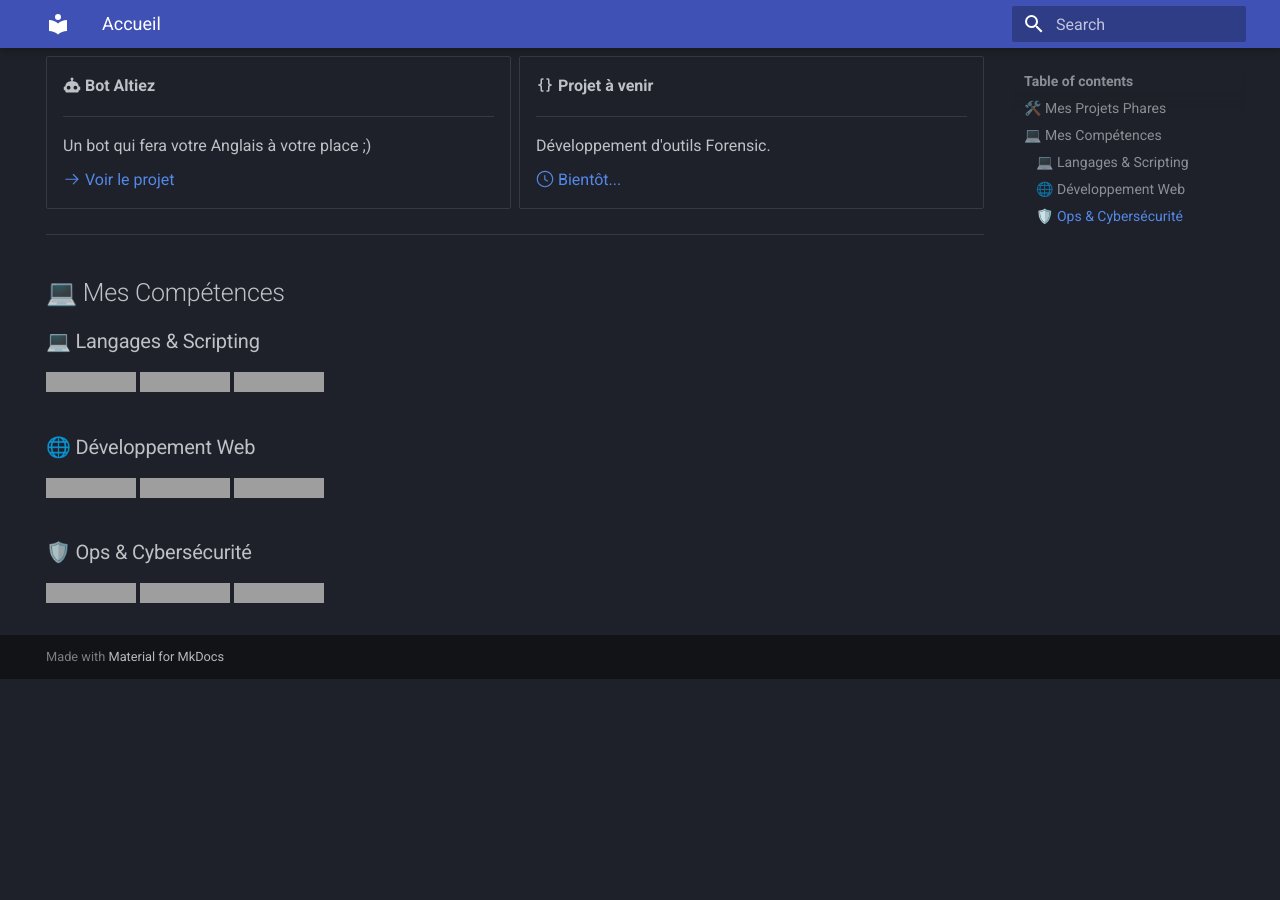
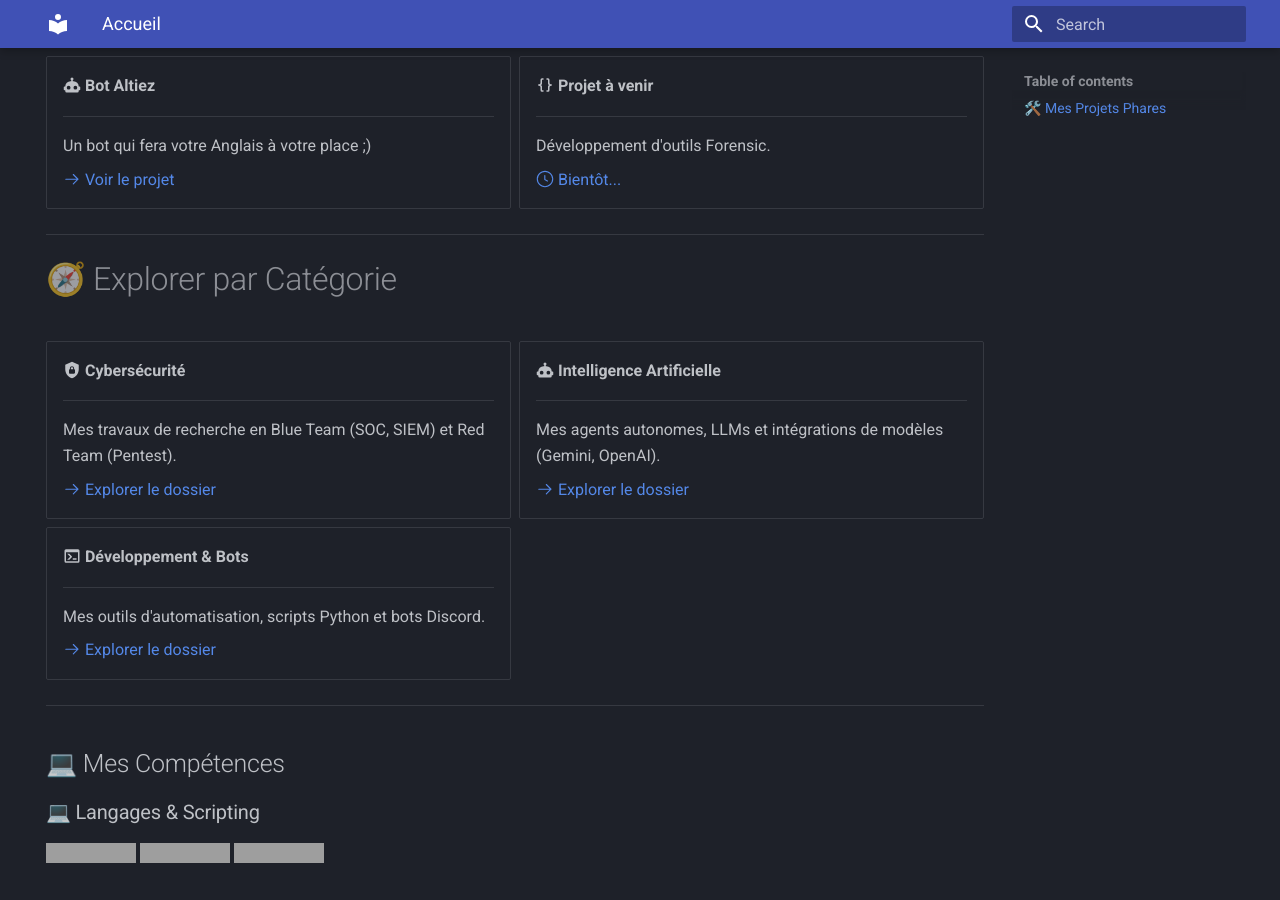
Before and after one commit to voidsponge/portfolio, an MkDocs documentation site: the page built from docs/index.md, in a window 1280 px wide and 900 px high, scrolled down 585 px, cut to the strip 0-900 px from the top of the window. Built offline with MkDocs 1.6.1 and Material for MkDocs 9.7.7, drawn with Linux system fonts in a browser that asks for light colours; before the commit the page ends 1264 px from its top, so only the background shows below that; grey boxes are pictures that could not be loaded.

Commit message:
Add category exploration section to documentation
Added a new section for category exploration with links to various research areas.

```diff
--- a/docs/index.md
+++ b/docs/index.md
@@ -50,6 +50,35 @@
 
 ---
 
+# 🧭 Explorer par Catégorie
+
+<div class="grid cards" markdown>
+
+-   :material-shield-lock: **Cybersécurité**
+
+    ---
+    Mes travaux de recherche en Blue Team (SOC, SIEM) et Red Team (Pentest).
+
+    [:octicons-arrow-right-24: Explorer le dossier](cybersecurite/index.md)
+
+-   :material-robot: **Intelligence Artificielle**
+
+    ---
+    Mes agents autonomes, LLMs et intégrations de modèles (Gemini, OpenAI).
+
+    [:octicons-arrow-right-24: Explorer le dossier](ia/index.md)
+
+-   :material-console: **Développement & Bots**
+
+    ---
+    Mes outils d'automatisation, scripts Python et bots Discord.
+
+    [:octicons-arrow-right-24: Explorer le dossier](dev/index.md)
+
+</div>
+
+---
+
 ## 💻 Mes Compétences
 
 ### 💻 Langages & Scripting
```
